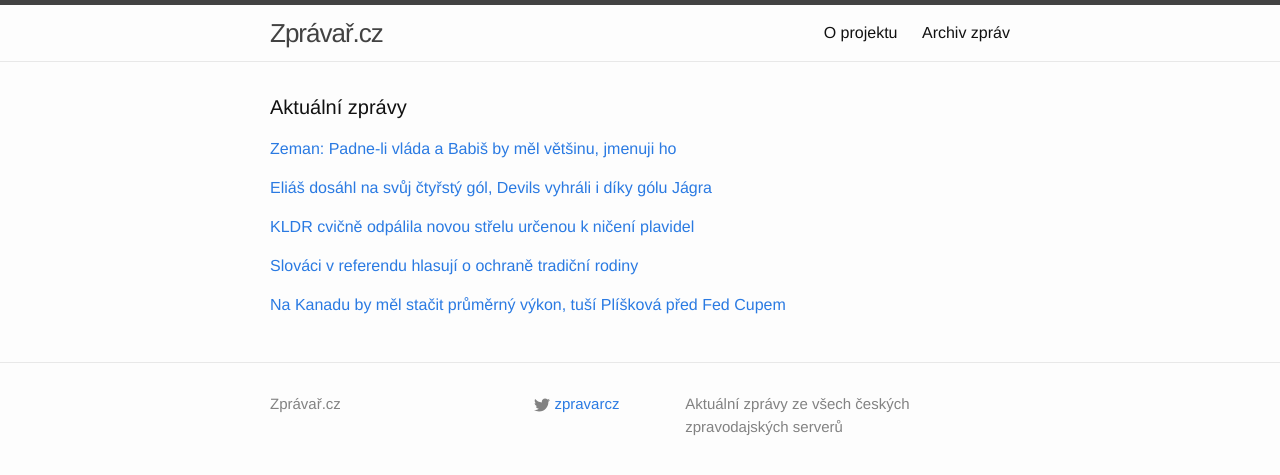
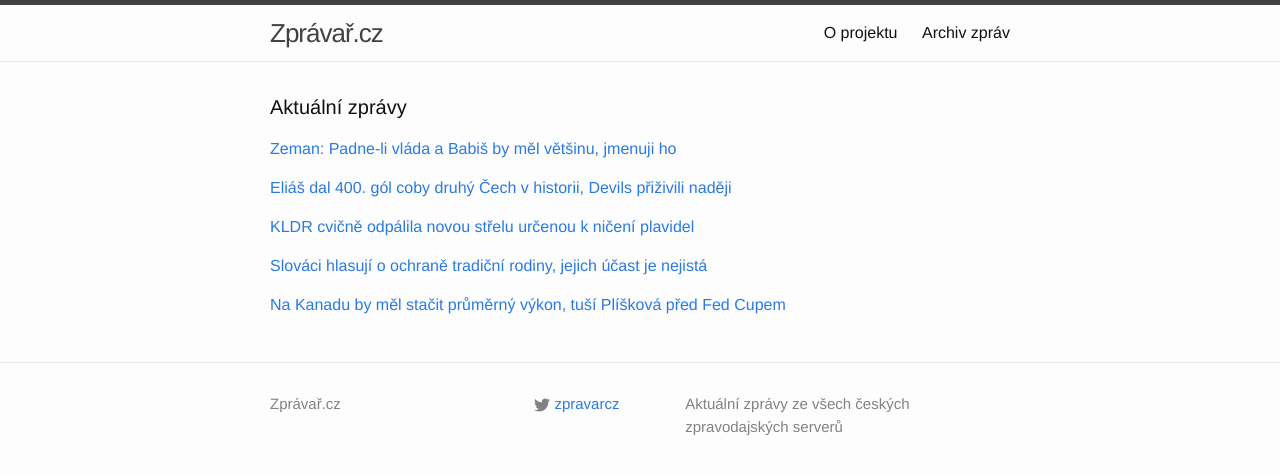
Before and after one commit to adliska/zpravar, a Jekyll site: the page built from index.html, in a window 1280 px wide. Shown: the top 475 px of the page. Built offline with Jekyll 4.4.1, drawn with Linux system fonts in a browser that asks for light colours.

Commit message:
zpravar news update

```diff
--- a/index.html
+++ b/index.html
@@ -17,9 +17,10 @@
 <li><a href=http://zpravy.aktualne.cz/domaci/zeman-kdyby-padla-vlada-jmenuji-premierem-babise/r~7015dc0aae9011e4aff10025900fea04/>Zeman: Kdyby padla vláda, jmenuji premiérem Babiše - zpravy.aktualne.cz</a></li>
 <li><a href=http://zpravy.idnes.cz/babise-bych-vybral-za-premiera-rika-zeman-fp2-/domaci.aspx?c=A150206_222904_domaci_neh>Kdyby padla vláda, premiérem bude Babiš, říká Zeman - zpravy.idnes.cz</a></li>
 </ul>
-</div><p><a href="javascript:;" onclick="toggle_visibility('zpravy1')">Eliáš dosáhl na svůj čtyřstý gól, Devils vyhráli i díky gólu Jágra</a></p>
+</div><p><a href="javascript:;" onclick="toggle_visibility('zpravy1')">Eliáš dal 400. gól coby druhý Čech v historii, Devils přiživili naději</a></p>
 <div id="zpravy1" style="display:none">
 <ul>
+<li><a href=http://www.tyden.cz/rubriky/sport/hokej/nhl/elias-dal-400-gol-coby-druhy-cech-v-historii-devils-prizivili-nadeji_332686.html>Eliáš dal 400. gól coby druhý Čech v historii, Devils přiživili naději - www.tyden.cz</a></li>
 <li><a href=http://www.tyden.cz/rubriky/sport/hokej/nhl/elias-dosahl-na-svuj-ctyrsty-gol-devils-vyhrali-i-diky-golu-jagra_332686.html>Eliáš dosáhl na svůj čtyřstý gól, Devils vyhráli i díky gólu Jágra - www.tyden.cz</a></li>
 <li><a href=http://www.sportovninoviny.cz/zpravy/elias-dal-400-gol-v-nhl-k-vyhre-devils-prispel-i-jagr/1178464>Eliáš dal 400. gól v NHL, k výhře Devils přispěl i Jágr - www.sportovninoviny.cz</a></li>
 <li><a href=http://www.denik.cz/hokej/elias-dal-400-gol-v-nhl-k-vyhre-devils-prispel-i-jagr-20150207.html>Eliáš dal 400. gól v NHL, k výhře Devils přispěl i Jágr - www.denik.cz</a></li>
@@ -27,17 +28,19 @@
 <li><a href=http://www.rozhlas.cz/_zprava/elias-pokoril-v-nhl-metu-400-golu-k-vyhre-devils-prispel-i-jagr--1452902>Eliáš pokořil v NHL metu 400 gólů, k výhře Devils přispěl i Jágr - www.rozhlas.cz</a></li>
 <li><a href=http://sport.aktualne.cz/elias-dal-400-gol-v-nhl-k-vyhre-devils-prispel-i-jagr/r~c6ca865eae9011e498be002590604f2e/>Eliáš dal 400. gól v NHL, k výhře Devils přispěl i Jágr - sport.aktualne.cz</a></li>
 </ul>
-</div><p><a href="javascript:;" onclick="toggle_visibility('zpravy2')">KLDR cvičně odpálila novou střelu určenou k ničení plavidel  </a></p>
+</div><p><a href="javascript:;" onclick="toggle_visibility('zpravy2')">KLDR cvičně odpálila novou střelu určenou k ničení plavidel</a></p>
 <div id="zpravy2" style="display:none">
 <ul>
+<li><a href=http://www.ceskatelevize.cz/ct24/svet/300867-kldr-cvicne-odpalila-novou-strelu-urcenou-k-niceni-plavidel/>KLDR cvičně odpálila novou střelu určenou k ničení plavidel - www.ceskatelevize.cz</a></li>
 <li><a href=http://www.lidovky.cz/kldr-cvicne-odpalila-novou-strelu-urcenou-k-niceni-plavidel-pqs-/zpravy-svet.aspx?c=A150207_080549_ln_zahranici_mct>KLDR cvičně odpálila novou střelu určenou k ničení plavidel   - www.lidovky.cz</a></li>
 <li><a href=http://www.ceskenoviny.cz/zpravy/zpravy/kldr-cvicne-odpalila-novou-strelu-urcenou-k-niceni-plavidel/1178459>KLDR cvičně odpálila novou střelu určenou k ničení plavidel - www.ceskenoviny.cz</a></li>
 <li><a href=http://www.novinky.cz/zahranicni/svet/361034-severni-korea-otestovala-novou-strelu-urcenou-k-niceni-lodi.html>Severní Korea otestovala novou střelu určenou k ničení lodí - www.novinky.cz</a></li>
 <li><a href=http://www.rozhlas.cz/_zprava/kldr-cvicne-odpalila-novou-rizenou-strelu-urcenou-k-niceni-plavidel--1452901>KLDR cvičně odpálila novou řízenou střelu určenou k ničení plavidel - www.rozhlas.cz</a></li>
 </ul>
-</div><p><a href="javascript:;" onclick="toggle_visibility('zpravy3')">Slováci v referendu hlasují o ochraně tradiční rodiny </a></p>
+</div><p><a href="javascript:;" onclick="toggle_visibility('zpravy3')">Slováci hlasují o ochraně tradiční rodiny, jejich účast je nejistá</a></p>
 <div id="zpravy3" style="display:none">
 <ul>
+<li><a href=http://zpravy.e15.cz/zahranicni/udalosti/slovaci-hlasuji-o-ochrane-tradicni-rodiny-jejich-ucast-je-nejista-1160588>Slováci hlasují o ochraně tradiční rodiny, jejich účast je nejistá - zpravy.e15.cz</a></li>
 <li><a href=http://www.rozhlas.cz/_zprava/slovaci-v-referendu-hlasuji-o-ochrane-tradicni-rodiny--1452916>Slováci v referendu hlasují o ochraně tradiční rodiny  - www.rozhlas.cz</a></li>
 <li><a href=http://zpravy.aktualne.cz/zahranici/adopce-homosexualy-referendum-na-slovensku-zacalo/r~bfea0238ae9a11e49bec0025900fea04/>Adopce homosexuály? Referendum na Slovensku začalo - zpravy.aktualne.cz</a></li>
 <li><a href=http://www.novinky.cz/zahranicni/evropa/361030-slovaci-ve-vypjatem-referendu-rozhodnou-o-gayich-a-eutanazii.html>Slováci ve vypjatém referendu rozhodnou o gayích a eutanazii - www.novinky.cz</a></li>
```
